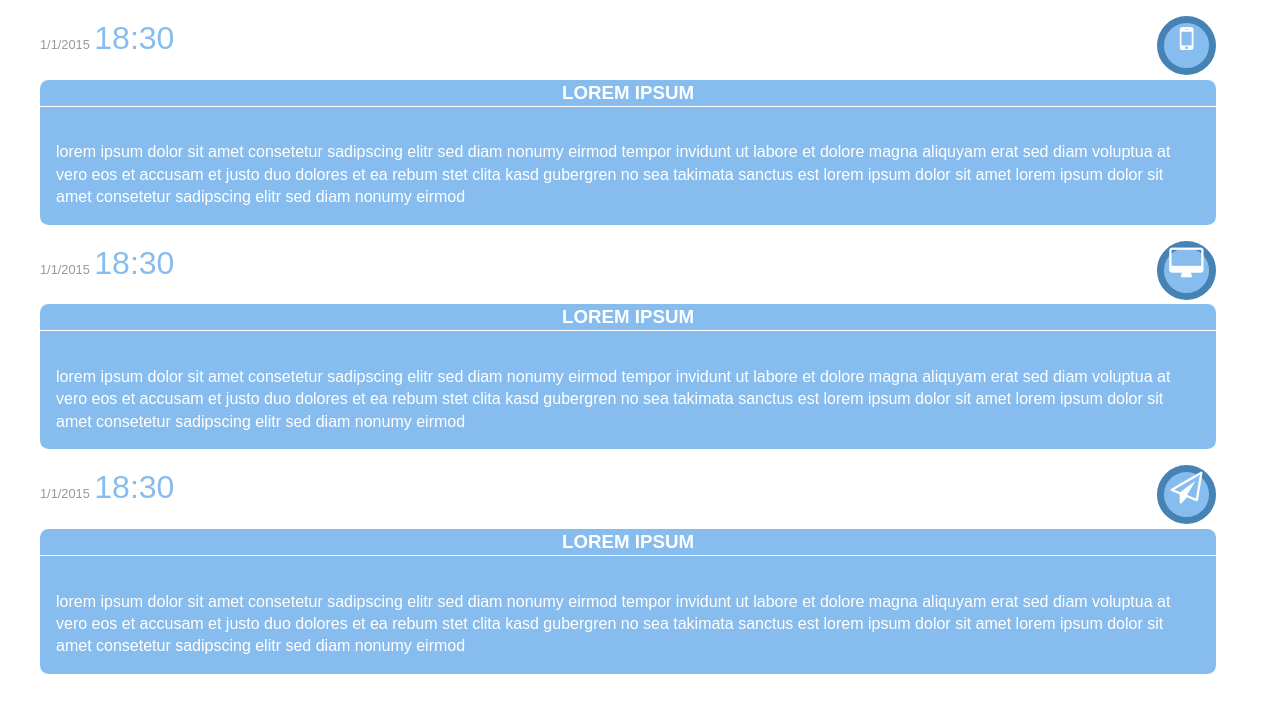
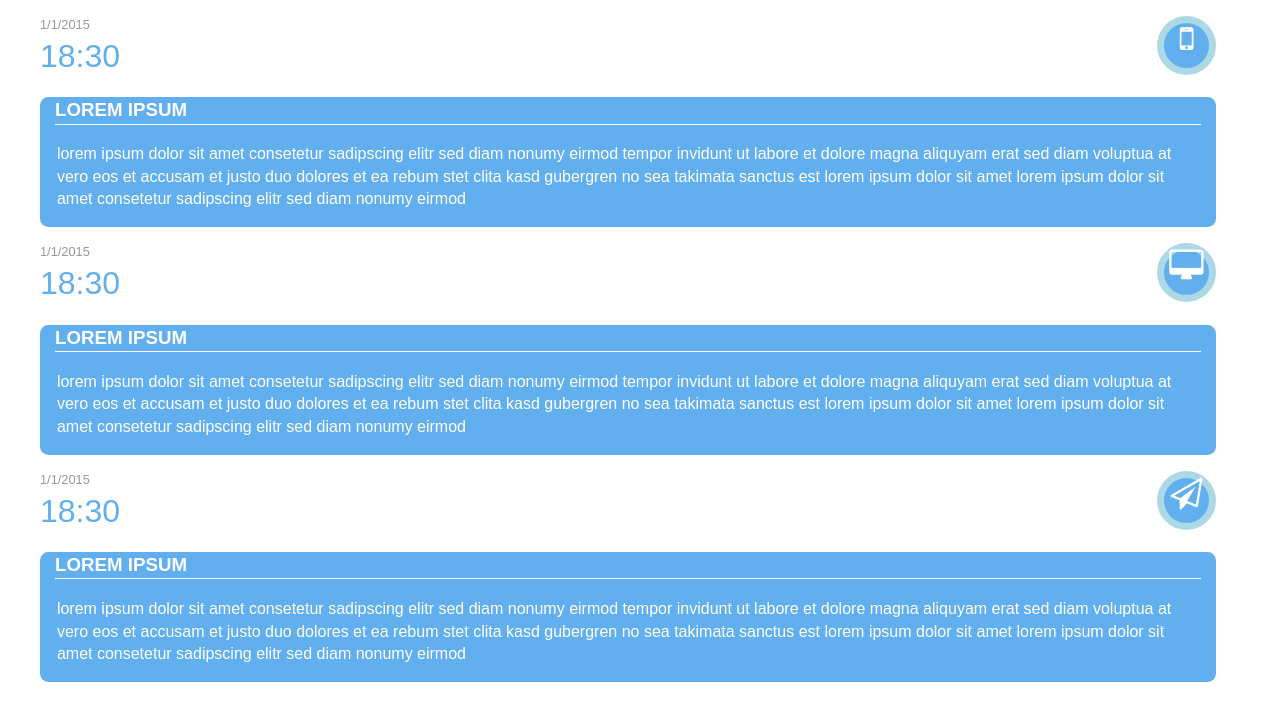
Before and after one commit to johnalxndr/TIY-Assignments, a plain HTML site: page pub/initializr/index.html in a window 1280 px wide. Drawn offline with Linux system fonts and the light colour scheme.

Commit message:
jk fixed date/time stacking problem

```diff
--- a/pub/initializr/css/main.css
+++ b/pub/initializr/css/main.css
@@ -75,42 +75,45 @@ body{
      }
 h3{
     border-bottom:solid .1em white;
+    margin-right:15px;
     color:white;
-    text-align:center
+    text-align:left;
+    margin-left:15px;
      }
 article{
-         background-color:#87BDEE;
-         border-radius:1ex;
+    background-color:#62AFEF;
+    border-radius:1ex;
      }
 p{
+    margin-top:-2ex;
     color:white;
-    padding:1em;
+    padding:2ex;
      }
 .fa{
     float:right;
     color:#fff;
-    background:#87BDEE;
+    background:#62AFEF;
     border-radius: 50%;
     position:relative;
-    border:7px solid steelblue;
+    border:7px solid lightblue;
     height:45px;
     width:45px;
     text-align: center;
-    margin-top:
 
 }
 time small{
     position:relative;
     color:#999;
     margin-bottom:0;
+    display:block;
 }
 time big{
-    color:#87BDEE;
+    color:#62AFEF;
     font-size: 2em;
 }
 time{
     position:relative;
-    display:inline;
+    display:inline-block;
 }
 
 
```
